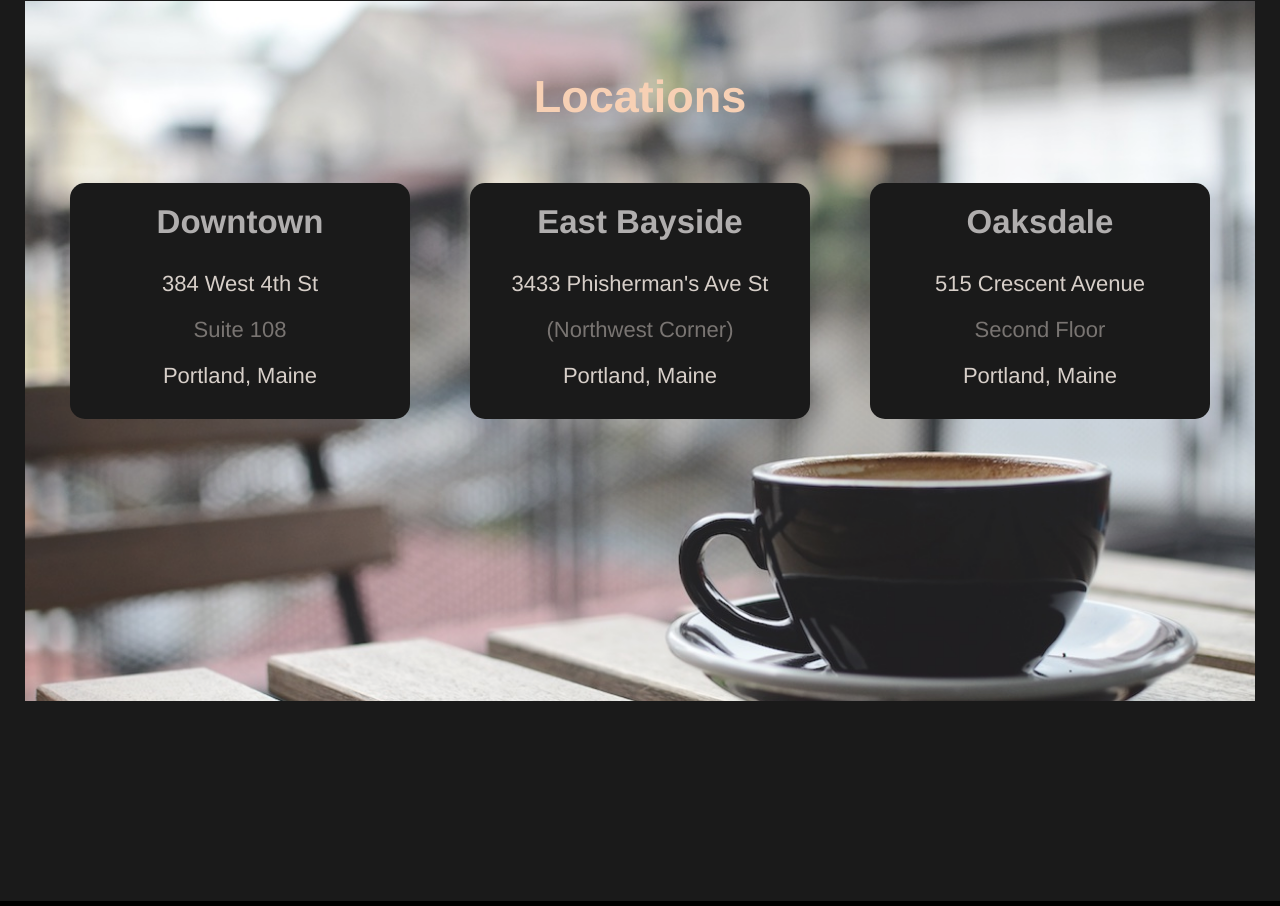
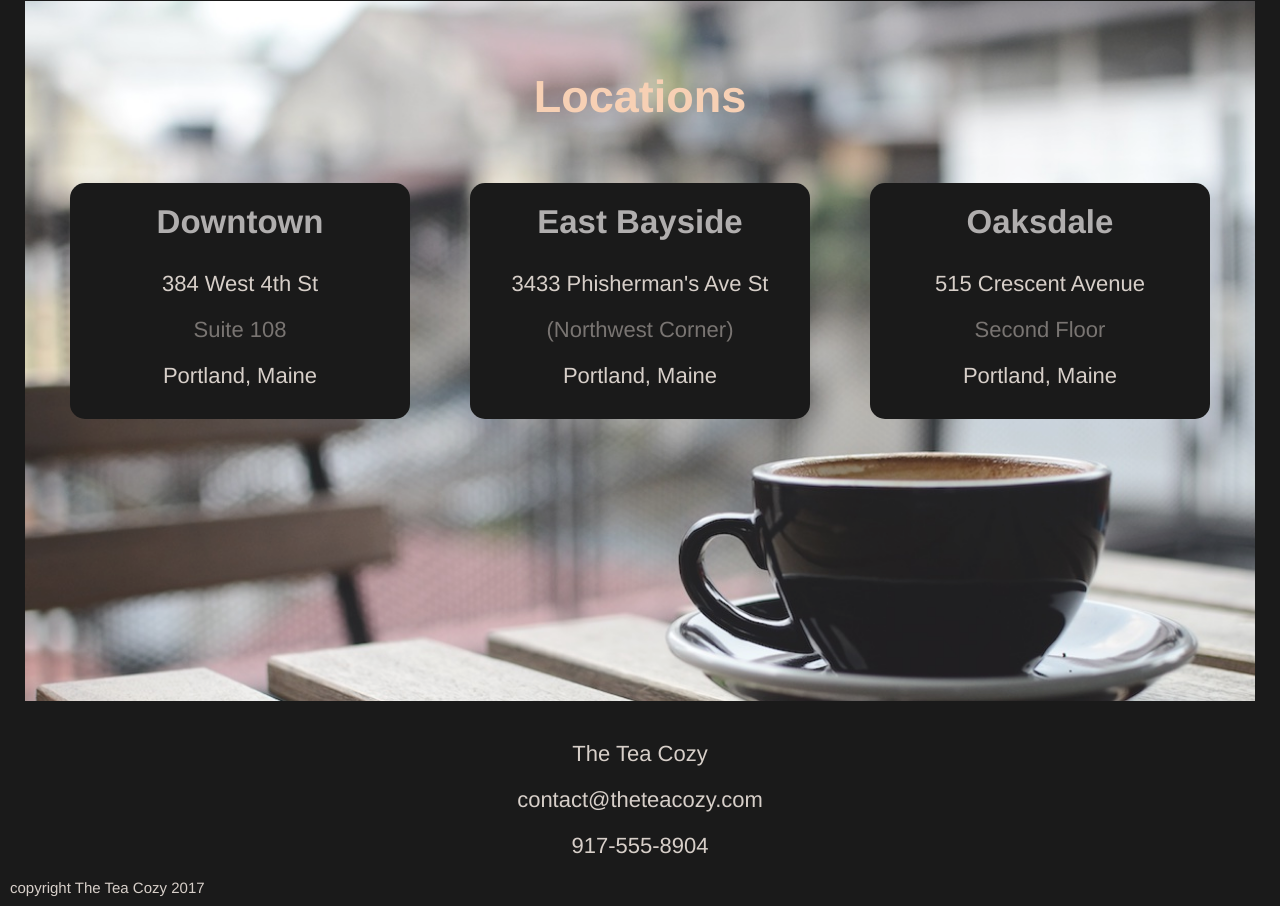
Before and after one commit to ashleymazzonna/TeaCozyShop, a website: page index.html in a window 1280 px wide. Shown: the part 1513-2419 px from the top of the page. Drawn offline with Linux system fonts and the light colour scheme.

Commit message:
complete locations and footer

```diff
--- a/index.html
+++ b/index.html
@@ -99,8 +99,14 @@
                 <p class="last-line">Portland, Maine</p>
             </div>
         </div>
+    </section>
 
-    </section>
+    <footer>
+        <p>The Tea Cozy</p>
+        <p>contact@theteacozy.com</p>
+        <p>917-555-8904</p>
+    </footer>
+    <p class="text-left">copyright The Tea Cozy 2017</p>
 
 
     <!-- <section class="grid-test">
--- a/styles.css
+++ b/styles.css
@@ -65,7 +65,7 @@ li {
     background-size: cover;
     background-image: url("imgs/locations-background.jpg");
     height: 70rem;
-    margin: 3rem 2.5rem 20rem 2.5rem;
+    margin: 3rem 2.5rem;
     padding: 1rem;
     opacity: 1;
 }
@@ -235,6 +235,9 @@ div.locations {
     border-radius:15px;
     margin-top: 3rem;
 }
+.locations-section__box {
+
+}
 p {
     font-size: 2.2rem;
     padding: 1rem;
@@ -245,3 +248,12 @@ p.last-line {
 p.light-text {
     opacity: .5;
 }
+
+footer {
+    width: 100%;
+    text-align: center;
+}
+p.text-left {
+    float: left;
+    font-size: 1.5rem;
+}
```
